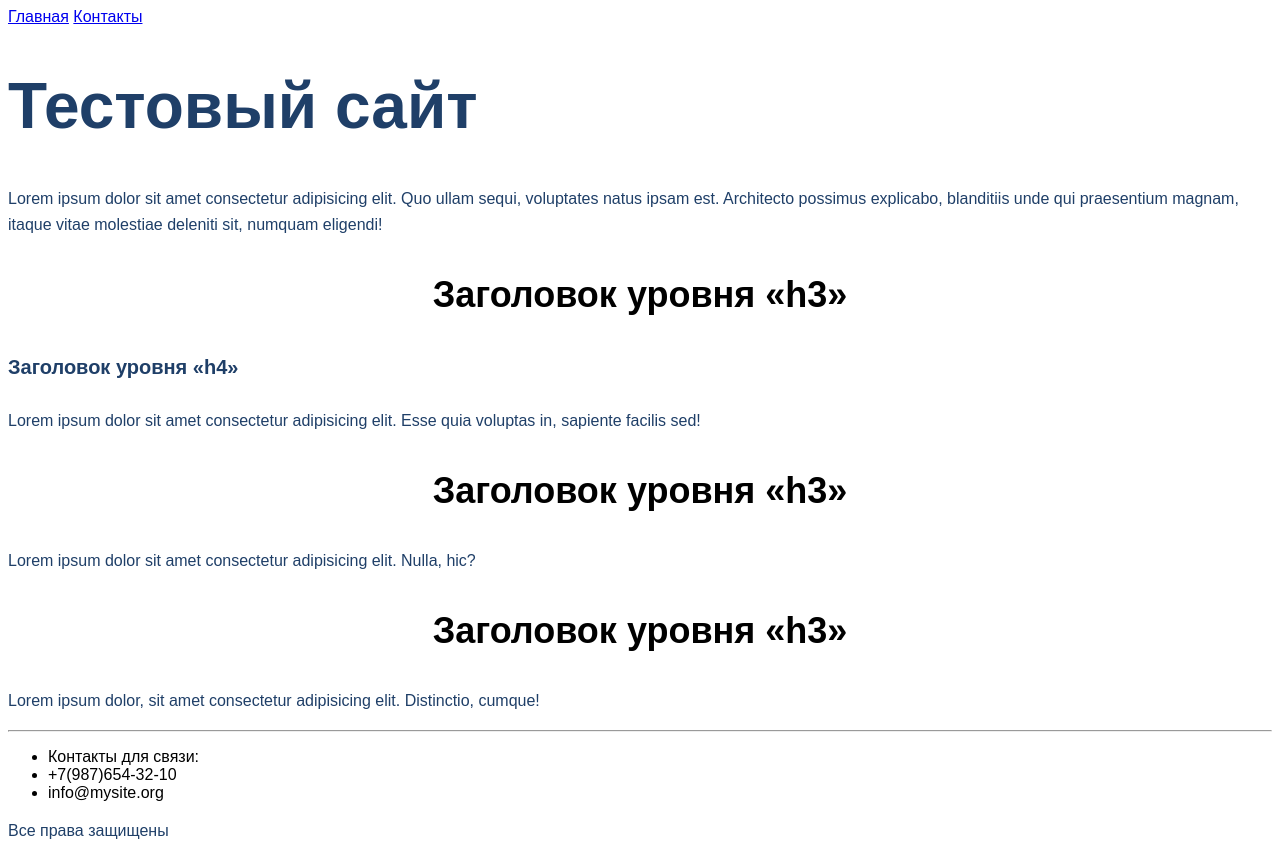
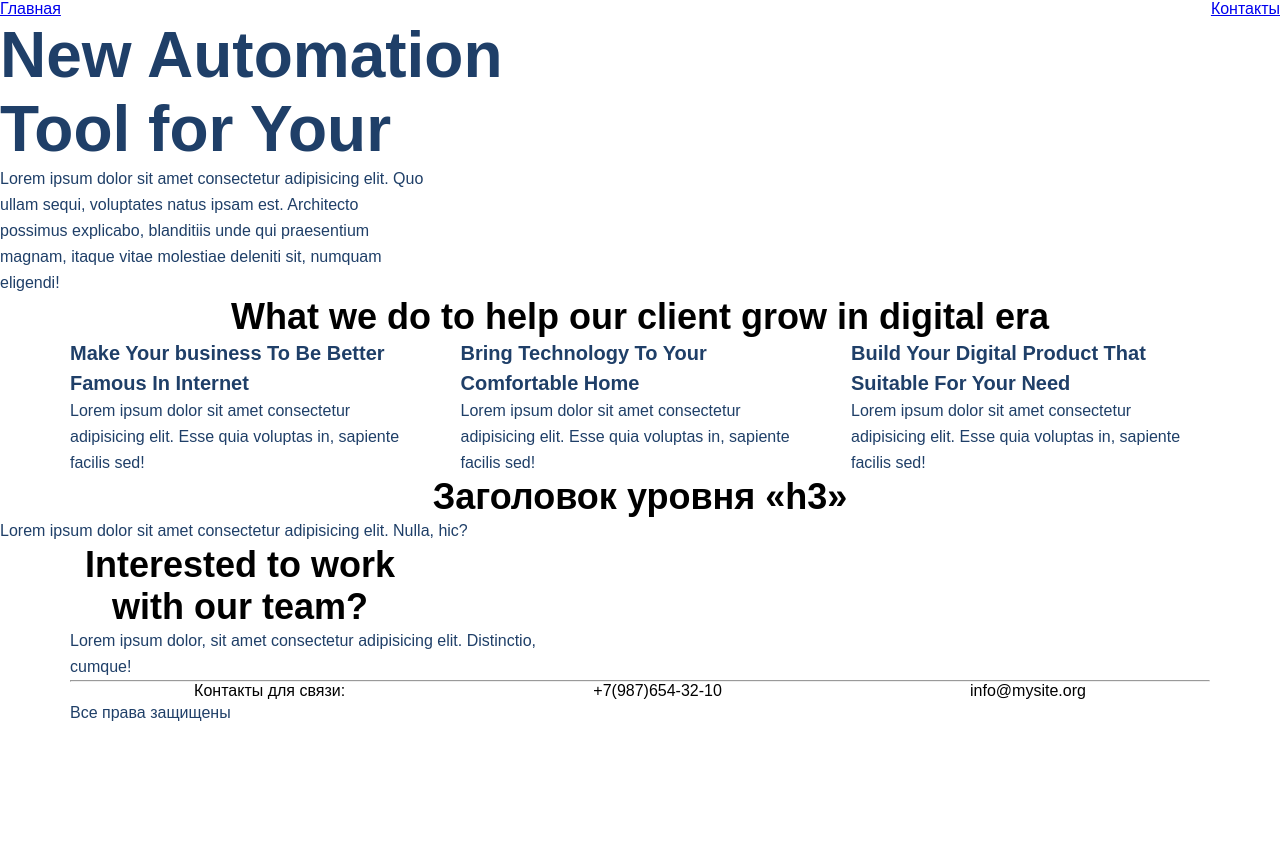
Before and after one commit to rentirs/HTML-CSS-course, a plain HTML site: page index.html in a window 1280 px wide. After the commit the page ends 800 px from the top, so only its background shows below. Drawn offline with Linux system fonts and the light colour scheme.

Commit message:
lesson-5

```diff
--- a/index.html
+++ b/index.html
@@ -17,8 +17,8 @@
                 <a href="contacts.html">Контакты</a>
             </div>
             <div class="top__info">
-                <h1 class="h1cl">Тестовый сайт</h1>
-                <p class="paragraph">Lorem ipsum dolor sit amet consectetur adipisicing elit. Quo ullam sequi,
+                <h1 class="h1cl">New Automation Tool for Your</h1>
+                <p class="paragraph p1">Lorem ipsum dolor sit amet consectetur adipisicing elit. Quo ullam sequi,
                     voluptates
                     natus ipsam est. Architecto
                     possimus explicabo, blanditiis unde qui praesentium magnam, itaque vitae molestiae deleniti sit,
@@ -28,14 +28,28 @@
         </div>
     </div>
 
-    <div class="main">
-        <h3 class="h3cl">Заголовок уровня &laquo;h3&raquo;</h3>
+    <div class="what-we-do">
+        <div class="container">
+            <h3 class="h3cl">What we do to help our client grow in digital era</h3>
             <div class="main__articles">
-            <div class="main__article">
-                <h4 class="h4cl">Заголовок уровня &laquo;h4&raquo;</h4>
+                <div class="one__article">
+                    <h4 class="h4cl">Make Your business To Be Better Famous In Internet</h4>
                     <p class="paragraph">Lorem ipsum dolor sit amet consectetur adipisicing elit. Esse quia voluptas in,
                         sapiente
                         facilis sed!</p>
+                </div>
+                <div class="two__article">
+                    <h4 class="h4cl">Bring Technology To Your Comfortable Home</h4>
+                    <p class="paragraph">Lorem ipsum dolor sit amet consectetur adipisicing elit. Esse quia voluptas in,
+                        sapiente
+                        facilis sed!</p>
+                </div>
+                <div class="three__article">
+                    <h4 class="h4cl">Build Your Digital Product That Suitable For Your Need</h4>
+                    <p class="paragraph">Lorem ipsum dolor sit amet consectetur adipisicing elit. Esse quia voluptas in,
+                        sapiente
+                        facilis sed!</p>
+                </div>
             </div>
         </div>
     </div>
@@ -46,19 +60,23 @@
     </div>
 
     <div class="footer">
+        <div class="container">
             <div class="footer__articles">
                 <div class="footer___article">
-                <h3 class="h3cl">Заголовок уровня &laquo;h3&raquo;</h3>
-                <p class="paragraph">Lorem ipsum dolor, sit amet consectetur adipisicing elit. Distinctio, cumque!</p>
+                    <h3 class="h3cl footer__head">Interested to work with our team?</h3>
+                    <p class="paragraph p__footer">Lorem ipsum dolor, sit amet consectetur adipisicing elit. Distinctio,
+                        cumque!
+                    </p>
                 </div>
             </div>
             <hr>
             <div class="contacts">
-            <ul>
-                <li>Контакты для связи:</li>
-                <li>+7(987)654-32-10</li>
-                <li>info@mysite.org</li>
+                <ul class="list">
+                    <li class="item">Контакты для связи:</li>
+                    <li class="item">+7(987)654-32-10</li>
+                    <li class="item">info@mysite.org</li>
                 </ul>
+            </div>
             <div class="copyright">
                 <p class="paragraph">Все права защищены</p>
             </div>
--- a/style.css
+++ b/style.css
@@ -1,3 +1,18 @@
+* {
+    margin: 0;
+    padding: 0;
+}
+
+.container {
+    width: 1140px;
+    margin: 0 auto;
+}
+
+.menu {
+    display: flex;
+    justify-content: space-between;
+}
+
 body {
     font-family: sans-serif;
 }
@@ -11,6 +26,7 @@ body {
 .h1cl {
     font-size: 64px;
     color: #1F3F68;
+    width: 510px;
 }
 
 .h2cl {
@@ -47,5 +63,43 @@ body {
     text-align: center;
     color: #FFFFFF;
     text-transform: uppercase;
+}
 
+.block__forms {
+    display: flex;
+    flex-direction: row;
+    justify-content: space-around;
 }
+
+.p1 {
+    width: 425px;
+}
+
+.one__article, .two__article, .three__article{
+    display: flex;
+    width: 359px;
+    flex-direction: column;
+}
+
+.main__articles {
+    display: flex;
+    justify-content: space-between;
+}
+
+.footer__head {
+    width: 340px;
+}
+
+.p__footer {
+    width: 495px;
+}
+
+.list {
+    display: flex;
+    justify-content: space-around;
+}
+
+.item {
+    display: inline-block;
+    text-align: center;
+}
```
Also changed, not shown: contacts.html (+12 -4 lines). Lines whose indentation alone changed are shown as unchanged.
